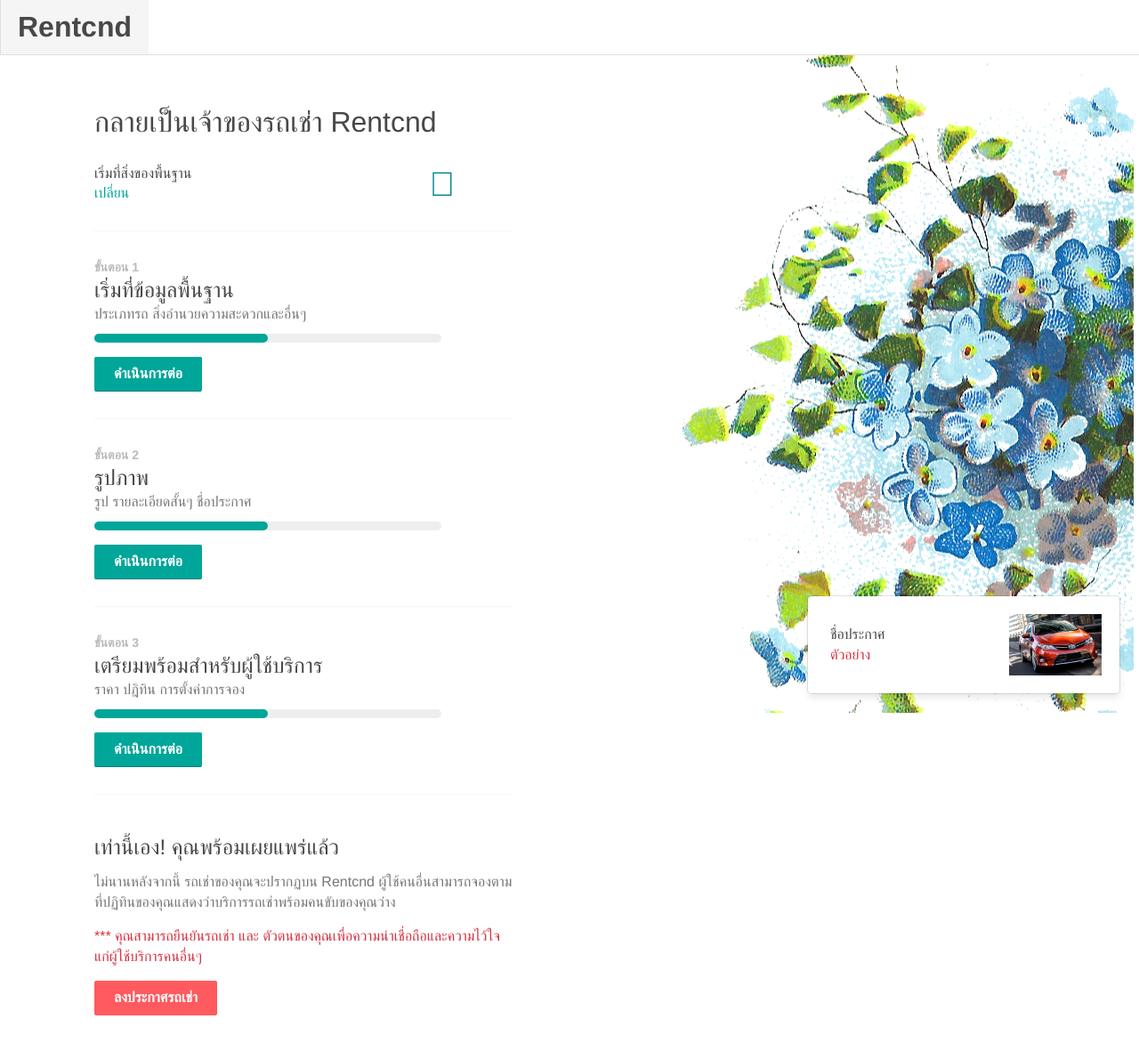
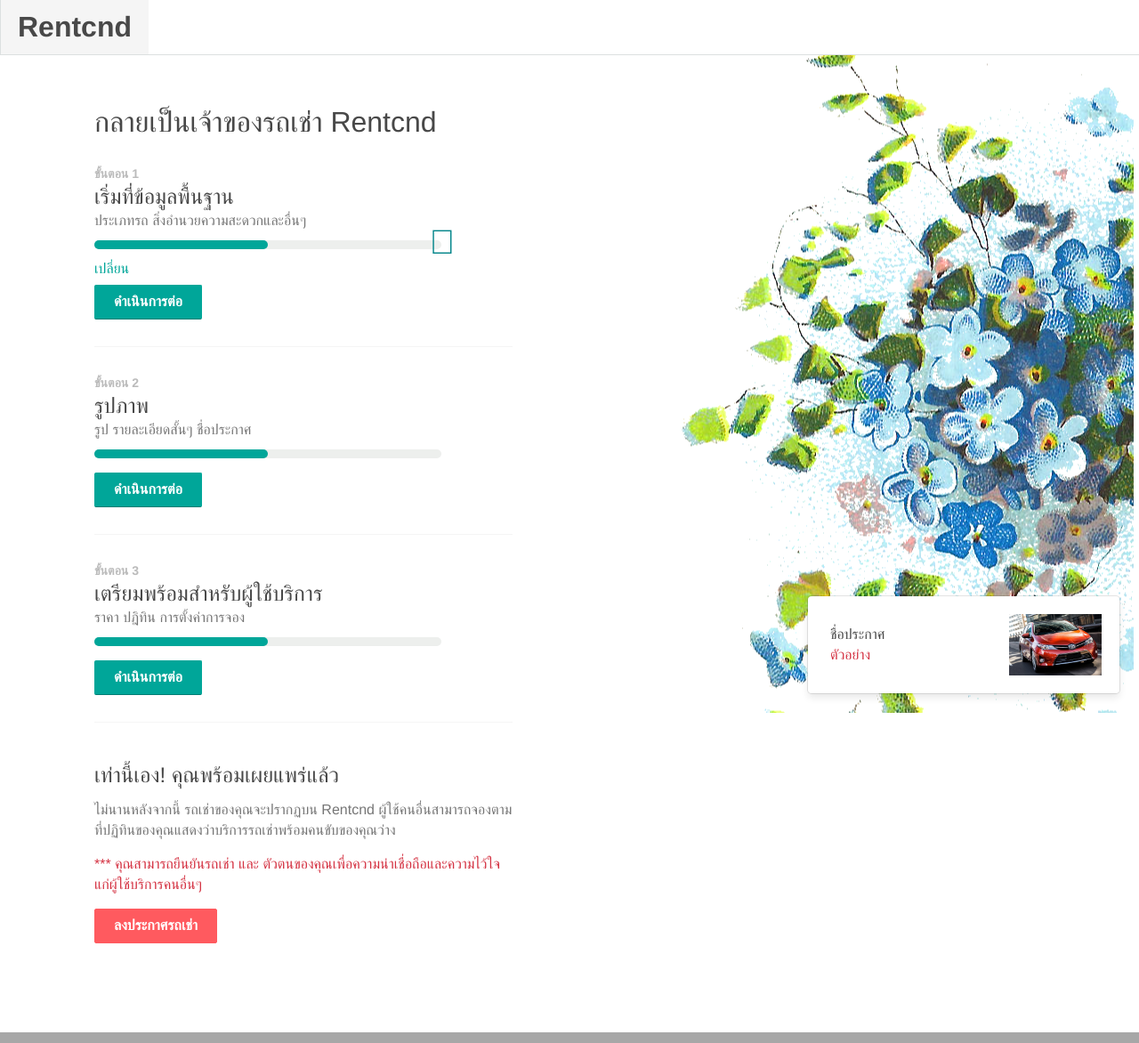
Before and after one commit to atsdep/project_final, a PHP site: page /new.php in a window 1280 px wide. Shown: the top 1172 px of the page at 89% size. Run offline with PHP 8.4, Linux system fonts and the light colour scheme; some libraries are stand-ins or nearby versions; some web fonts are replaced; grey boxes are pictures that could not be loaded.

Commit message:
step 1 no have jquery

```diff
--- a/new.php
+++ b/new.php
@@ -73,36 +73,9 @@ session_start();
 										<div class="landing__left-col-content">
 											<h2 class="landing__title-title space-5"><span>กลายเป็นเจ้าของรถเช่า Rentcnd</span></h2>
 
-											<div class="landing-step-collection step-collection-completed">
-												<div class="row row-condensed lys-vertical-align-middle-container">
-													<div class="col-sm-10">
-														<div class="va-container va-container-v va-container-h">
-															<div class="va-middle">
-																<div class="landing__step-content">
-																	<strong class="landing__step-number text-base text-branding text-light-gray"><span>ขั้นตอน 1</span></strong>
-																	<div class="h3 landing__step-content-title landing__subtitle-width">
-																		เริ่มที่สิ่งของพื้นฐาน
-																	</div>
-																	<div class="landing__step-content-subtitle">
-																		เตียง ห้องน้ำ สิ่งอำนวยความสะดวกและอื่นๆ
-																	</div><span><span class="" style="transition-delay:0ms;display:inline-block;"><a class="link-babu" href="/become-a-host/15415428/room"><span>เปลี่ยน</span></a></span></span>
-																</div>
-															</div>
-														</div>
-													</div>
-													<div class="col-sm-2 correct">
-														<span>
-															<div class="text-center" style="transition-delay:0ms;transition-duration:250ms;">
-																<i class="icon icon-ok-fill icon-size-2 icon-babu"></i>
-															</div></span>
-													</div>
-												</div>
-												<hr>
-											</div>
-											<!-- step-1-com -->
-
 											<div data-reactid="step-1">
 												<div class="landing-step-collection">
+													<!-- step-collection-completed กรอกเสร็จแล้ว -->
 													<div class="row row-condensed lys-vertical-align-middle-container">
 														<div class="col-sm-10">
 															<div class="va-container va-container-v va-container-h">
@@ -117,7 +90,8 @@ session_start();
 																		</div>
 																		<div class="progress landing__progress space-top-2" role="progressbar" aria-valuenow="50" aria-valuemin="0" aria-valuemax="100">
 																			<div class="progress-bar progress-bar-babu landing__progress-bar" style="width:50%;"></div>
-																		</div><span><span class="">
+																		</div>
+																		<span> <span class="" style="transition-delay:0ms;display:inline-block;"> <a class="link-babu" href="/become-a-host/15415428/room"> <span>เปลี่ยน</span> </a></span> </span>
 																				<div>
 																					<a class="" href="/become-a-host/location">
 																					<button class="btn btn-babu space-top-1 text-large">
@@ -128,8 +102,11 @@ session_start();
 																</div>
 															</div>
 														</div>
-														<div class="col-sm-2 lys-vertical-align-middle">
-
+														<div class="col-sm-2 correct">
+															<span>
+																<div class="text-center" style="transition-delay:0ms;transition-duration:250ms;">
+																	<i class="icon icon-ok-fill icon-size-2 icon-babu"></i>
+																</div></span>
 														</div>
 													</div>
 												</div>
```
Lines whose indentation alone changed are shown as unchanged.
